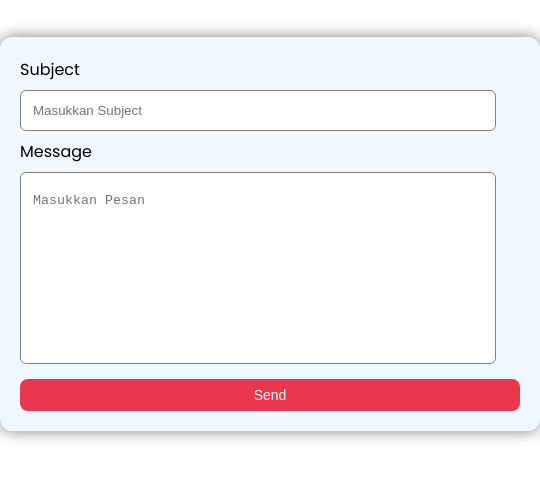
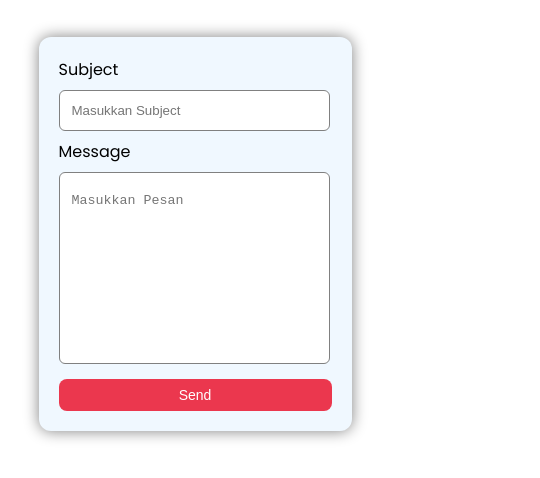
Before and after one commit to raihanfadhillah/trialClass, a plain HTML site: page contact/index.html in a window 390 px wide. Shown: the part 214-692 px from the top of the page, 540 px wide, since content can reach past the window. Drawn offline with nearby package versions, Linux system fonts and the light colour scheme.

Commit message:
update page contact

```diff
--- a/contact/style.css
+++ b/contact/style.css
@@ -113,4 +113,12 @@ nav a:hover{
     .right-nav .icon:hover{
         background-color: black;
     }
+    .form-container{
+        width: 500px;
+    }
 }
+@media screen and (max-width:600px) {
+    .form-container{
+        width: 70%;
+    }
+}
```
